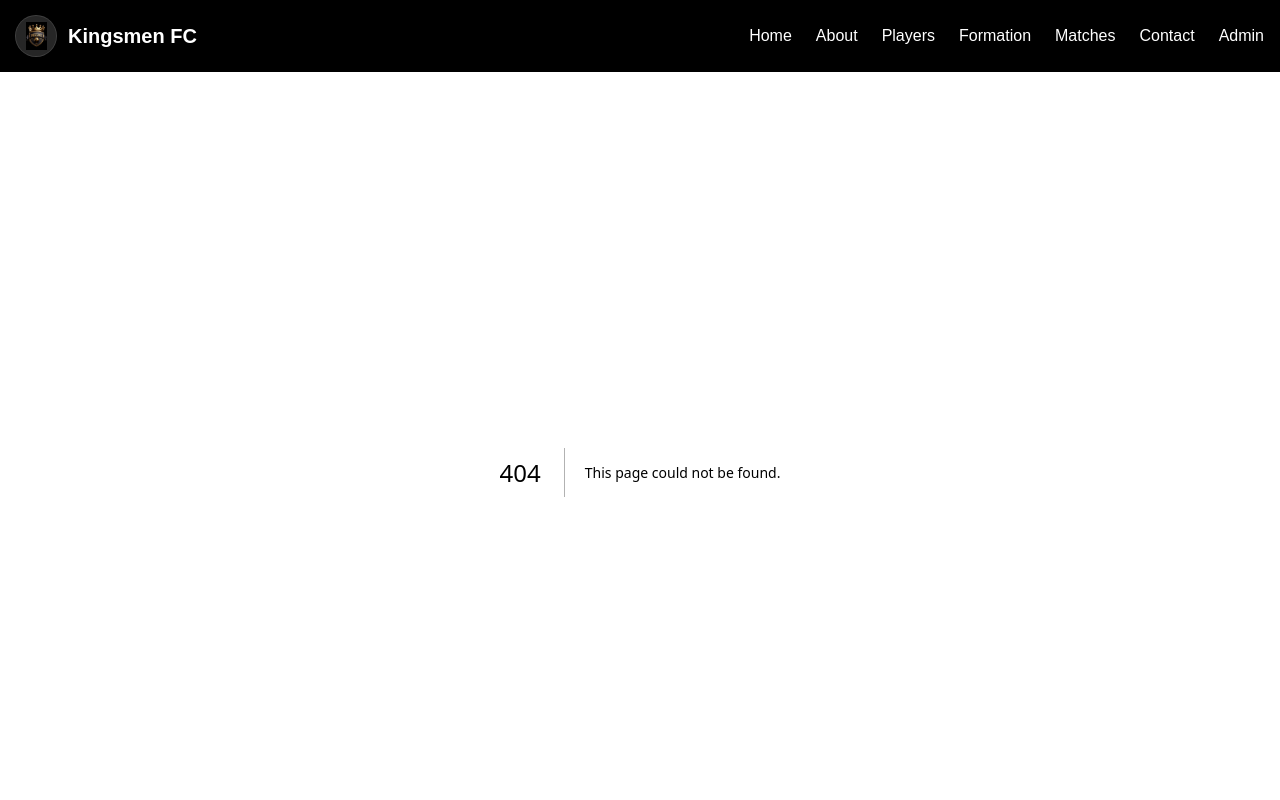
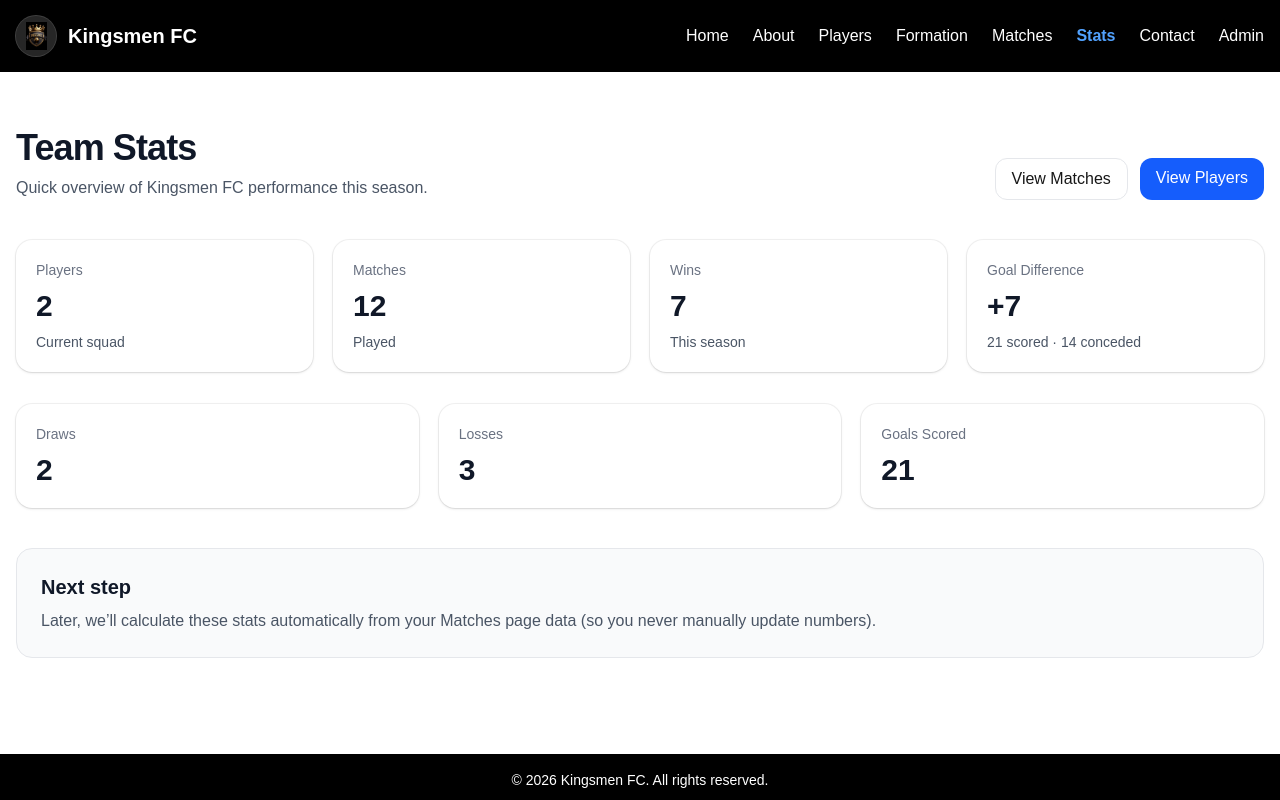
Before and after one commit to johnnybarney/kingsmen-fc, a Next.js app: page /stats in a window 1280 px wide. Before the commit this address had no page. Shown: the top 800 px of the page. Built offline with nearby package versions, Linux system fonts and the light colour scheme.

Commit message:
Add team stats page

```diff
--- a/app/components/Navbar.tsx
+++ b/app/components/Navbar.tsx
@@ -10,6 +10,7 @@ const links = [
   { href: "/players", label: "Players" },
   { href: "/formation", label: "Formation" },
   { href: "/matches", label: "Matches" },
+  { href: "/stats", label: "Stats" },
   { href: "/contact", label: "Contact" },
   { href: "/admin", label: "Admin" },
 ];
--- /dev/null
+++ b/app/stats/page.tsx
@@ -0,0 +1,100 @@
+import Link from "next/link";
+import { players } from "../players/playersData";
+
+type TeamStats = {
+  matchesPlayed: number;
+  wins: number;
+  draws: number;
+  losses: number;
+  goalsFor: number;
+  goalsAgainst: number;
+};
+
+function StatCard({
+  label,
+  value,
+  hint,
+}: {
+  label: string;
+  value: string | number;
+  hint?: string;
+}) {
+  return (
+    <div className="rounded-2xl bg-white shadow-sm ring-1 ring-black/5 p-5">
+      <p className="text-sm text-gray-500">{label}</p>
+      <p className="mt-2 text-3xl font-extrabold text-gray-900">{value}</p>
+      {hint ? <p className="mt-2 text-sm text-gray-600">{hint}</p> : null}
+    </div>
+  );
+}
+
+export default function TeamStatsPage() {
+  // ✅ For now: simple “manual stats” (we’ll connect to matches later)
+  const stats: TeamStats = {
+    matchesPlayed: 12,
+    wins: 7,
+    draws: 2,
+    losses: 3,
+    goalsFor: 21,
+    goalsAgainst: 14,
+  };
+
+  const goalDifference = stats.goalsFor - stats.goalsAgainst;
+
+  return (
+    <section className="max-w-7xl mx-auto px-4 py-14">
+      <div className="flex flex-col gap-3 sm:flex-row sm:items-end sm:justify-between mb-10">
+        <div>
+          <h1 className="text-4xl font-extrabold tracking-tight text-gray-900">
+            Team Stats
+          </h1>
+          <p className="mt-2 text-gray-600 max-w-2xl">
+            Quick overview of Kingsmen FC performance this season.
+          </p>
+        </div>
+
+        <div className="flex gap-3">
+          <Link
+            href="/matches"
+            className="px-4 py-2 rounded-xl bg-white border border-gray-200 hover:bg-gray-50 transition"
+          >
+            View Matches
+          </Link>
+          <Link
+            href="/players"
+            className="px-4 py-2 rounded-xl bg-blue-600 text-white hover:bg-blue-700 transition"
+          >
+            View Players
+          </Link>
+        </div>
+      </div>
+
+      {/* Top highlight row */}
+      <div className="grid grid-cols-2 md:grid-cols-4 gap-5 mb-8">
+        <StatCard label="Players" value={players.length} hint="Current squad" />
+        <StatCard label="Matches" value={stats.matchesPlayed} hint="Played" />
+        <StatCard label="Wins" value={stats.wins} hint="This season" />
+        <StatCard
+          label="Goal Difference"
+          value={goalDifference >= 0 ? `+${goalDifference}` : `${goalDifference}`}
+          hint={`${stats.goalsFor} scored · ${stats.goalsAgainst} conceded`}
+        />
+      </div>
+
+      {/* Detailed row */}
+      <div className="grid grid-cols-1 md:grid-cols-3 gap-5">
+        <StatCard label="Draws" value={stats.draws} />
+        <StatCard label="Losses" value={stats.losses} />
+        <StatCard label="Goals Scored" value={stats.goalsFor} />
+      </div>
+
+      <div className="mt-10 rounded-2xl bg-gray-50 border border-gray-200 p-6">
+        <h2 className="text-xl font-bold text-gray-900">Next step</h2>
+        <p className="mt-2 text-gray-600">
+          Later, we’ll calculate these stats automatically from your Matches page
+          data (so you never manually update numbers).
+        </p>
+      </div>
+    </section>
+  );
+}
```
